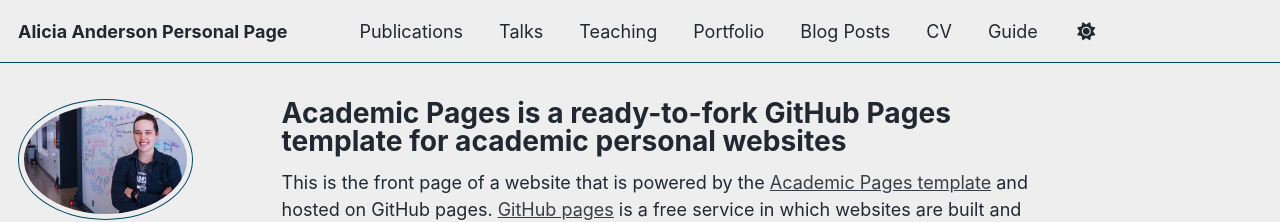
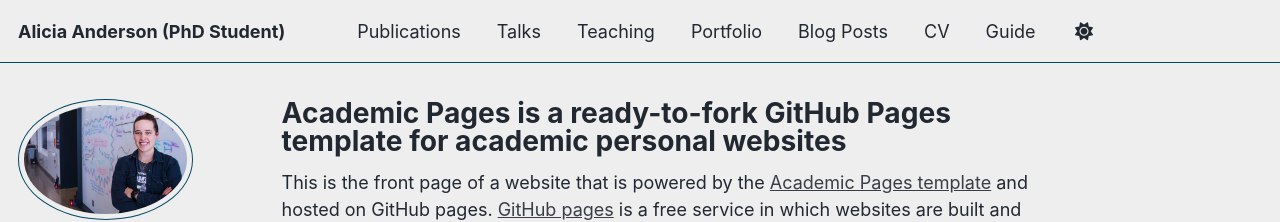
Before and after one commit to aliciaa34/aliciaa34.github.io, a Jekyll site: the page built from _pages/about.md, in a window 1280 px wide. Shown: the top 222 px of the page. Built offline with Jekyll 4.4.1, drawn with Linux system fonts in a browser that asks for light colours; some web fonts are replaced; a script bundle is joined from its source files by our own code; library files that are not in the unit come from our copies.

Commit message:
Update title for Alicia Anderson's personal page

```diff
--- a/_config.yml
+++ b/_config.yml
@@ -9,7 +9,7 @@
 # Basic Site Settings
 locale                   : "en-US"
 site_theme               : "air" # Currently available options are "default", "air"
-title                    : "Alicia Anderson Personal Page"
+title                    : "Alicia Anderson (PhD Student)"
 title_separator          : "-"
 name                     : &name "Aliia Anderson"
 description              : &description "Alicia Anderson's academic portfolio"   # Update this with a general description of your site, this is the default if not overridden by a page
```
